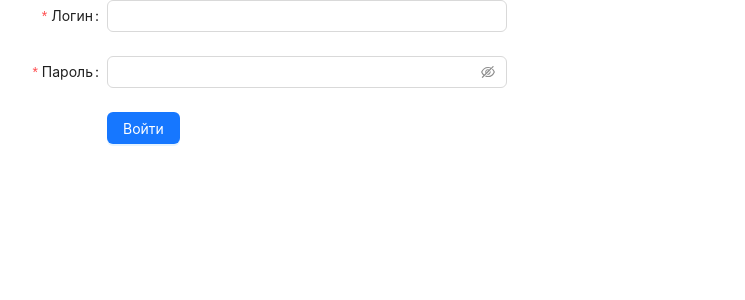
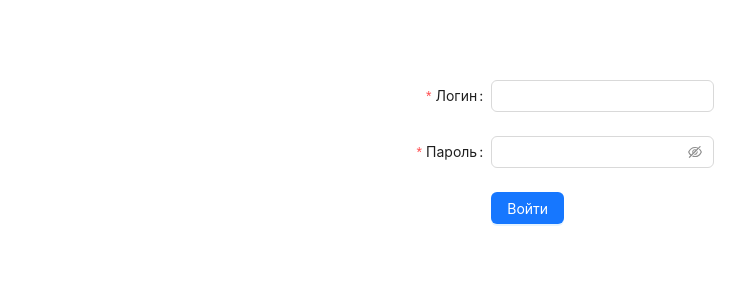
Before and after one commit to VoloschenkoVladislav/i-way-test, a React app: page /login in a window 1280 px wide. Shown: the top 300 px of the page, without its empty margins (93-838 px from the left). Built offline with nearby package versions, Linux system fonts and the light colour scheme.

Commit message:
fix login form position

```diff
--- a/src/components/Login.jsx
+++ b/src/components/Login.jsx
@@ -3,7 +3,7 @@ import { Navigate, useLocation } from 'react-router-dom';
 import { useLoginMutation } from '../store/AppService';
 import { useSelector } from 'react-redux';
 import { Button, Form, Input } from 'antd';
-
+import './login.scss';
 
 const LoginForm = () => {
   const [ login ] = useLoginMutation();
@@ -13,6 +13,7 @@ const LoginForm = () => {
   };
 
   return (
+    <div className="login-form">
       <Form
         name='basic'
         labelCol={{
@@ -67,6 +68,7 @@ const LoginForm = () => {
           </Button>
         </Form.Item>
       </Form>
+    </div>
   );
 };
 
--- /dev/null
+++ b/src/components/login.scss
@@ -0,0 +1,6 @@
+.login-form {
+  display: flex;
+  justify-content: center;
+  align-items: center;
+  padding-top: 10vh;
+}
```
Lines whose indentation alone changed are shown as unchanged.
